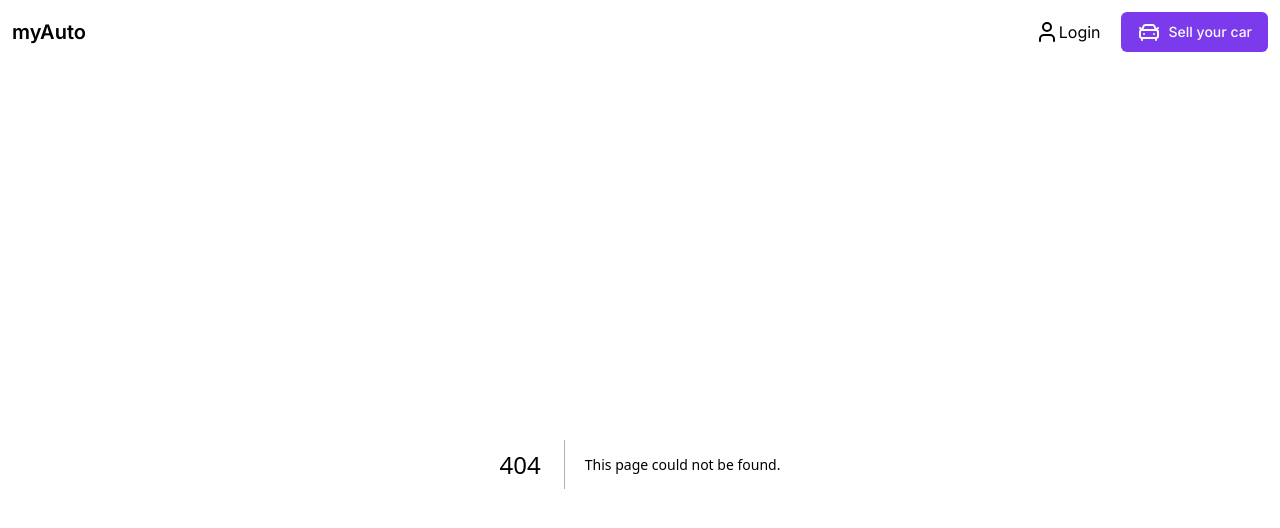
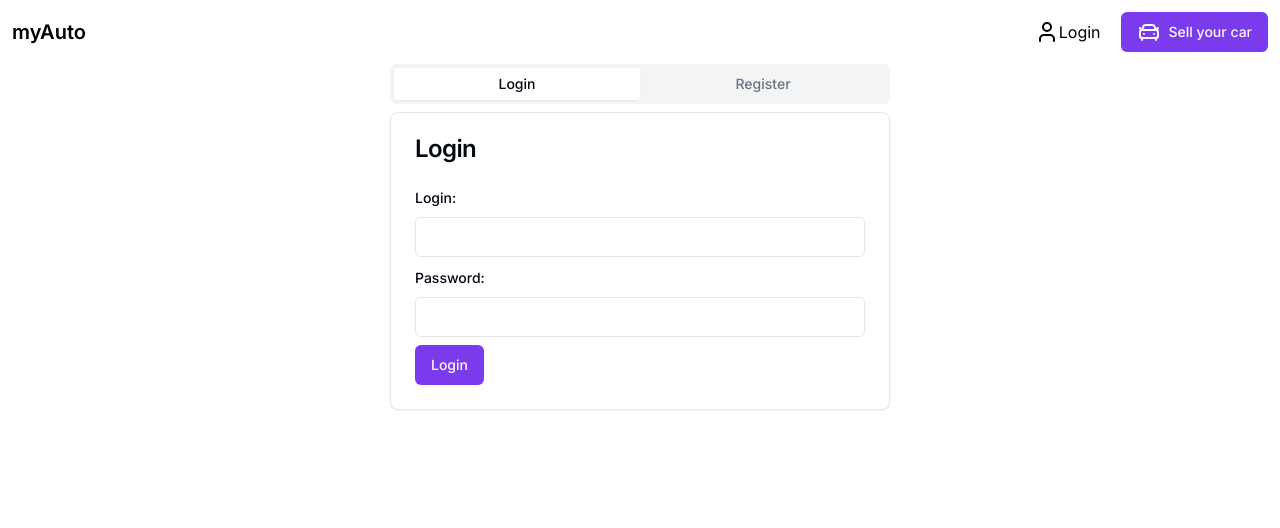
Before and after one commit to PiotrRozczka/myAuto, a Next.js app: page /login in a window 1280 px wide. Before the commit this address had no page. Shown: the top 528 px of the page. Built offline with nearby package versions, Linux system fonts and the light colour scheme.

Commit message:
authentication page ui done

```diff
--- /dev/null
+++ b/app/login/page.tsx
@@ -0,0 +1,37 @@
+import { Login } from "@/components/Login";
+import { Register } from "@/components/Register";
+import { Card, CardContent, CardHeader, CardTitle } from "@/components/ui/card";
+import { Tabs, TabsContent, TabsList, TabsTrigger } from "@/components/ui/tabs";
+
+export default function page() {
+  return (
+    <main className="flex w-screen justify-center">
+      <Tabs defaultValue="login" className="w-[500px]">
+        <TabsList className="grid w-full grid-cols-2">
+          <TabsTrigger value="login">Login</TabsTrigger>
+          <TabsTrigger value="register">Register</TabsTrigger>
+        </TabsList>
+        <TabsContent value="login" className="space-y-2">
+          <Card>
+            <CardHeader>
+              <CardTitle>Login</CardTitle>
+            </CardHeader>
+            <CardContent className="space-y-2">
+              <Login />
+            </CardContent>
+          </Card>
+        </TabsContent>
+        <TabsContent value="register" className="space-y-2">
+          <Card>
+            <CardHeader>
+              <CardTitle>Register</CardTitle>
+            </CardHeader>
+            <CardContent className="space-y-2">
+              <Register />
+            </CardContent>
+          </Card>
+        </TabsContent>
+      </Tabs>
+    </main>
+  );
+}
--- /dev/null
+++ b/components/Login.tsx
@@ -0,0 +1,44 @@
+"use client";
+import { Form, FormControl, FormField, FormItem, FormLabel } from "./ui/form";
+import { Input } from "./ui/input";
+import { Button } from "./ui/button";
+import { useForm } from "react-hook-form";
+
+interface IFormInput {
+  login: string;
+  password: string;
+}
+
+export const Login = () => {
+  const form = useForm<IFormInput>();
+
+  return (
+    <Form {...form}>
+      <FormField
+        control={form.control}
+        name="login"
+        render={() => (
+          <FormItem>
+            <FormLabel>Login: </FormLabel>
+            <FormControl>
+              <Input type="text" />
+            </FormControl>
+          </FormItem>
+        )}
+      />
+      <FormField
+        control={form.control}
+        name="password"
+        render={() => (
+          <FormItem>
+            <FormLabel>Password: </FormLabel>
+            <FormControl>
+              <Input type="text" />
+            </FormControl>
+          </FormItem>
+        )}
+      />
+      <Button>Login</Button>
+    </Form>
+  );
+};
--- /dev/null
+++ b/components/Register.tsx
@@ -0,0 +1,57 @@
+"use client";
+import { Form, FormControl, FormField, FormItem, FormLabel } from "./ui/form";
+import { Input } from "./ui/input";
+import { Button } from "./ui/button";
+import { useForm } from "react-hook-form";
+
+interface IFormInput {
+  username: string;
+  email: string;
+  password: string;
+}
+
+export const Register = () => {
+  const form = useForm<IFormInput>();
+
+  return (
+    <Form {...form}>
+      <FormField
+        control={form.control}
+        name="username"
+        render={() => (
+          <FormItem>
+            <FormLabel>Username: </FormLabel>
+            <FormControl>
+              <Input type="text" />
+            </FormControl>
+          </FormItem>
+        )}
+      />
+      <FormField
+        control={form.control}
+        name="email"
+        render={() => (
+          <FormItem>
+            <FormLabel>Email: </FormLabel>
+            <FormControl>
+              <Input type="text" />
+            </FormControl>
+          </FormItem>
+        )}
+      />
+      <FormField
+        control={form.control}
+        name="password"
+        render={() => (
+          <FormItem>
+            <FormLabel>Password: </FormLabel>
+            <FormControl>
+              <Input type="text" />
+            </FormControl>
+          </FormItem>
+        )}
+      />
+      <Button>Create an account</Button>
+    </Form>
+  );
+};
--- /dev/null
+++ b/components/ui/tabs.tsx
@@ -0,0 +1,55 @@
+"use client"
+
+import * as React from "react"
+import * as TabsPrimitive from "@radix-ui/react-tabs"
+
+import { cn } from "@/lib/utils"
+
+const Tabs = TabsPrimitive.Root
+
+const TabsList = React.forwardRef<
+  React.ElementRef<typeof TabsPrimitive.List>,
+  React.ComponentPropsWithoutRef<typeof TabsPrimitive.List>
+>(({ className, ...props }, ref) => (
+  <TabsPrimitive.List
+    ref={ref}
+    className={cn(
+      "inline-flex h-10 items-center justify-center rounded-md bg-muted p-1 text-muted-foreground",
+      className
+    )}
+    {...props}
+  />
+))
+TabsList.displayName = TabsPrimitive.List.displayName
+
+const TabsTrigger = React.forwardRef<
+  React.ElementRef<typeof TabsPrimitive.Trigger>,
+  React.ComponentPropsWithoutRef<typeof TabsPrimitive.Trigger>
+>(({ className, ...props }, ref) => (
+  <TabsPrimitive.Trigger
+    ref={ref}
+    className={cn(
+      "inline-flex items-center justify-center whitespace-nowrap rounded-sm px-3 py-1.5 text-sm font-medium ring-offset-background transition-all focus-visible:outline-none focus-visible:ring-2 focus-visible:ring-ring focus-visible:ring-offset-2 disabled:pointer-events-none disabled:opacity-50 data-[state=active]:bg-background data-[state=active]:text-foreground data-[state=active]:shadow-sm",
+      className
+    )}
+    {...props}
+  />
+))
+TabsTrigger.displayName = TabsPrimitive.Trigger.displayName
+
+const TabsContent = React.forwardRef<
+  React.ElementRef<typeof TabsPrimitive.Content>,
+  React.ComponentPropsWithoutRef<typeof TabsPrimitive.Content>
+>(({ className, ...props }, ref) => (
+  <TabsPrimitive.Content
+    ref={ref}
+    className={cn(
+      "mt-2 ring-offset-background focus-visible:outline-none focus-visible:ring-2 focus-visible:ring-ring focus-visible:ring-offset-2",
+      className
+    )}
+    {...props}
+  />
+))
+TabsContent.displayName = TabsPrimitive.Content.displayName
+
+export { Tabs, TabsList, TabsTrigger, TabsContent }
--- a/package.json
+++ b/package.json
@@ -14,6 +14,7 @@
     "@radix-ui/react-label": "^2.0.2",
     "@radix-ui/react-select": "^2.0.0",
     "@radix-ui/react-slot": "^1.0.2",
+    "@radix-ui/react-tabs": "^1.0.4",
     "class-variance-authority": "^0.7.0",
     "clsx": "^2.1.0",
     "lucide-react": "^0.363.0",
```
Also changed, not shown: 1 other file (tests, documents, lock files or other folders).
